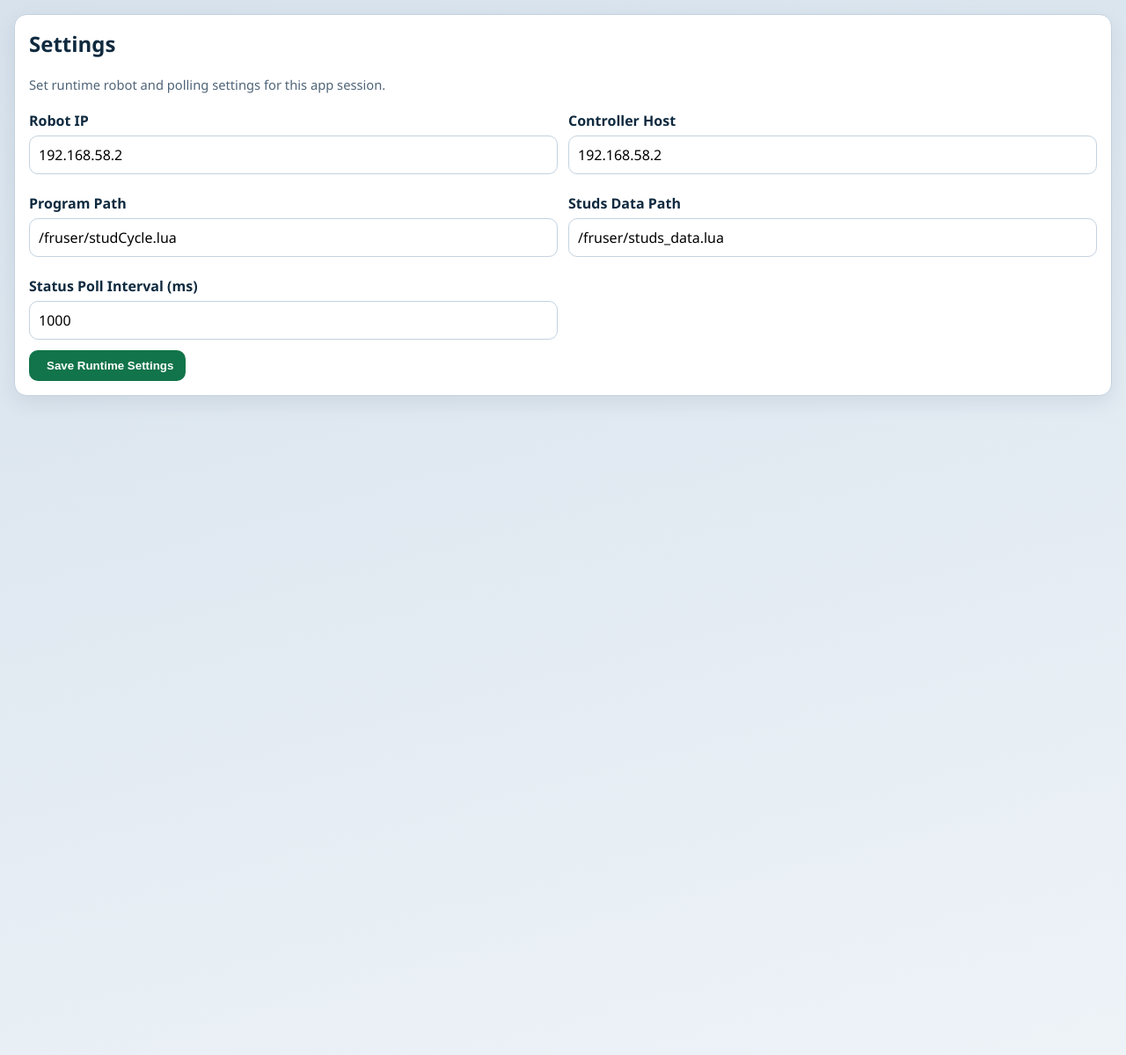
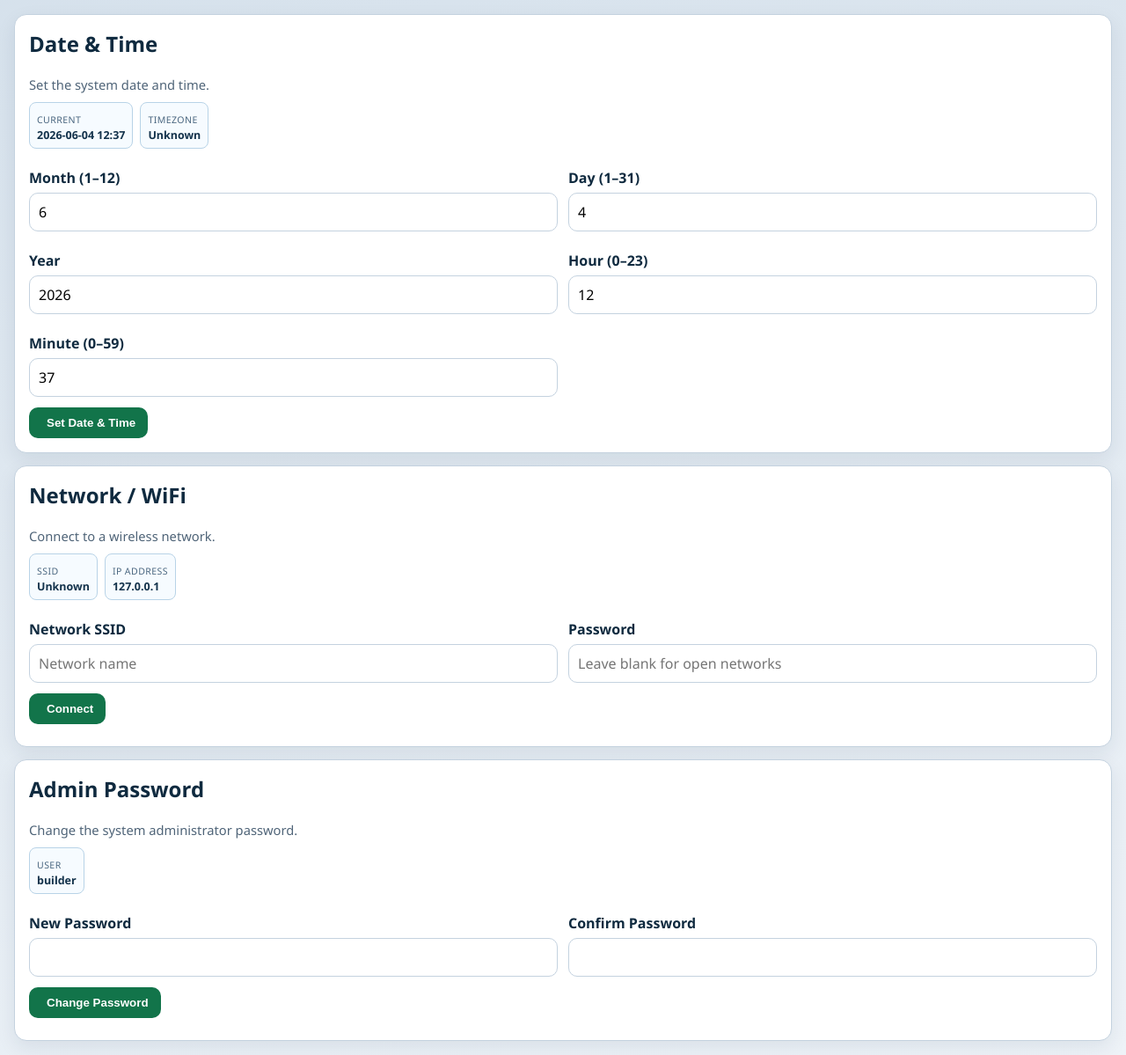
Before and after one commit to gagesmith3/WeldFlex, a Flask app: page /settings in a window 1280 px wide. Shown: the part 118-1317 px from the top of the page at 88% size. Run offline with Flask 3, Linux system fonts and the light colour scheme; data that the repository does not hold is empty; some libraries are stand-ins or nearby versions.

Commit message:
Settings and diagnostics page improvements
- Add system info helper (datetime, timezone, wifi SSID, IP, user) for General Settings
- Expand robot diagnostics page with additional status fields
- Rework settings.html layout for cleaner General/Advanced sections
- Minor keyboard.js and ui.html fixes

Co-authored-by: Copilot <223556219+Copilot@users.noreply.github.com>

```diff
--- a/backend/app.py
+++ b/backend/app.py
@@ -1,8 +1,10 @@
 from __future__ import annotations
 
+import getpass
 import json
 import os
 import re
+import socket
 import subprocess
 import threading
 from datetime import datetime, timezone
@@ -37,6 +39,60 @@ try:
 except ImportError:
     from robot_service import WeldFlexRobotService
     from run_state_manager import RunStateManager
+
+
+def _get_system_info() -> dict:
+    """Gather live system info for the General Settings page."""
+    now = datetime.now()
+    info = {
+        "datetime": now.strftime("%Y-%m-%d %H:%M"),
+        "month": str(now.month),
+        "day": str(now.day),
+        "year": str(now.year),
+        "hour": str(now.hour),
+        "minute": str(now.minute),
+        "timezone": "Unknown",
+        "ssid": "Unknown",
+        "ip_address": "Unknown",
+        "sys_user": "Unknown",
+    }
+    try:
+        tz = subprocess.check_output(
+            ["timedatectl", "show", "--property=Timezone", "--value"],
+            text=True, timeout=3,
+        ).strip()
+        if tz:
+            info["timezone"] = tz
+    except Exception:
+        pass
+    try:
+        wifi_out = subprocess.check_output(
+            ["nmcli", "-t", "-f", "active,ssid", "dev", "wifi"],
+            text=True, timeout=3,
+        )
+        for line in wifi_out.splitlines():
+            if line.startswith("yes:"):
+                info["ssid"] = line[4:].strip() or "Unknown"
+                break
+    except Exception:
+        pass
+    try:
+        hostname_out = subprocess.check_output(
+            ["hostname", "-I"], text=True, timeout=3
+        ).strip()
+        ip = hostname_out.split()[0] if hostname_out.split() else None
+        if ip:
+            info["ip_address"] = ip
+    except Exception:
+        try:
+            info["ip_address"] = socket.gethostbyname(socket.gethostname())
+        except Exception:
+            pass
+    try:
+        info["sys_user"] = getpass.getuser()
+    except Exception:
+        pass
+    return info
 
 
 def create_app() -> Flask:
@@ -399,11 +455,12 @@ def create_app() -> Flask:
             "robot_diagnostics.html",
             page_title="Robot Diagnostics",
             status_interval_ms=runtime_settings["status_interval_ms"],
+            settings=runtime_settings,
         )
 
     @app.get("/settings")
     def settings() -> Any:
-        return render_template("settings.html", page_title="Settings", settings=runtime_settings)
+        return render_template("settings.html", page_title="Settings", sys_info=_get_system_info())
 
     @app.get("/calibration")
     def calibration() -> Any:
@@ -894,7 +951,96 @@ def create_app() -> Flask:
                 payload={"error": str(exc)},
             )
 
-    @app.get("/api/health")
+    @app.post("/ui/settings/datetime")
+    def ui_settings_datetime() -> Any:
+        try:
+            month = request.form.get("month", "").strip()
+            day = request.form.get("day", "").strip()
+            year = request.form.get("year", "").strip()
+            hour = request.form.get("hour", "").strip()
+            minute = request.form.get("minute", "").strip()
+            if not all([month, day, year, hour, minute]):
+                raise ValueError("All date and time fields are required.")
+            dt_str = f"{int(year):04d}-{int(month):02d}-{int(day):02d} {int(hour):02d}:{int(minute):02d}:00"
+            subprocess.check_call(
+                ["sudo", "timedatectl", "set-time", dt_str],
+                timeout=10,
+            )
+            return render_template(
+                "partials/command_result.html",
+                ok=True,
+                title="Date & Time",
+                payload={"message": f"System time set to {dt_str}."},
+            )
+        except Exception as exc:
+            return render_template(
+                "partials/command_result.html",
+                ok=False,
+                title="Date & Time",
+                payload={"error": str(exc)},
+            )
+
+    @app.post("/ui/settings/wifi")
+    def ui_settings_wifi() -> Any:
+        try:
+            ssid = request.form.get("ssid", "").strip()
+            password = request.form.get("wifi_password", "").strip()
+            if not ssid:
+                raise ValueError("SSID is required.")
+            cmd = ["sudo", "nmcli", "device", "wifi", "connect", ssid]
+            if password:
+                cmd += ["password", password]
+            subprocess.check_call(cmd, timeout=30)
+            return render_template(
+                "partials/command_result.html",
+                ok=True,
+                title="Network / WiFi",
+                payload={"message": f"Connected to '{ssid}'."},
+            )
+        except Exception as exc:
+            return render_template(
+                "partials/command_result.html",
+                ok=False,
+                title="Network / WiFi",
+                payload={"error": str(exc)},
+            )
+
+    @app.post("/ui/settings/password")
+    def ui_settings_password() -> Any:
+        try:
+            new_password = request.form.get("new_password", "")
+            confirm_password = request.form.get("confirm_password", "")
+            if not new_password:
+                raise ValueError("New password is required.")
+            if new_password != confirm_password:
+                raise ValueError("Passwords do not match.")
+            if len(new_password) < 6:
+                raise ValueError("Password must be at least 6 characters.")
+            sys_user = getpass.getuser()
+            proc = subprocess.run(
+                ["sudo", "chpasswd"],
+                input=f"{sys_user}:{new_password}\n",
+                capture_output=True,
+                text=True,
+                timeout=10,
+            )
+            if proc.returncode != 0:
+                raise RuntimeError(proc.stderr.strip() or "chpasswd failed.")
+            return render_template(
+                "partials/command_result.html",
+                ok=True,
+                title="Admin Password",
+                payload={"message": "Password changed successfully."},
+            )
+        except Exception as exc:
+            return render_template(
+                "partials/command_result.html",
+                ok=False,
+                title="Admin Password",
+                payload={"error": str(exc)},
+            )
+
+
     def health() -> Any:
         return jsonify({"ok": True})
 
--- a/backend/static/css/operator.css
+++ b/backend/static/css/operator.css
@@ -403,11 +403,13 @@ input, textarea, select, [contenteditable] {
 
 .home-nav-card h3 {
   margin: 0;
+  font-size: 1.15rem;
 }
 
 .home-nav-card p {
   margin: 8px 0 0;
   color: var(--muted);
+  font-size: 0.9rem;
 }
 
 .nav-card-cta {
@@ -423,8 +425,8 @@ input, textarea, select, [contenteditable] {
 }
 
 .home-nav-icon {
-  width: 34px;
-  height: 34px;
+  width: 44px;
+  height: 44px;
   display: inline-flex;
   align-items: center;
   justify-content: center;
@@ -788,6 +790,19 @@ select {
 
 .settings-actions {
   grid-column: 1 / -1;
+}
+
+.settings-sections {
+  display: flex;
+  flex-direction: column;
+  gap: 14px;
+}
+
+.sys-info-row {
+  display: flex;
+  flex-wrap: wrap;
+  gap: 8px;
+  margin-bottom: 12px;
 }
 
 .row-num {
@@ -1079,8 +1094,8 @@ pre {
   .home-nav-grid { flex: 1; grid-template-columns: 1fr; grid-template-rows: repeat(4, 1fr); gap: 6px; }
   .home-nav-card { padding: 8px 10px; display: flex; flex-direction: row; align-items: center; gap: 8px; }
   .home-nav-card p { display: none; }
-  .home-nav-card h3 { font-size: 0.82rem; margin: 0; white-space: nowrap; overflow: hidden; text-overflow: ellipsis; }
-  .home-nav-icon { width: 26px; height: 26px; margin-bottom: 0; border-radius: 8px; flex-shrink: 0; }
+  .home-nav-card h3 { font-size: 0.95rem; margin: 0; white-space: nowrap; overflow: hidden; text-overflow: ellipsis; }
+  .home-nav-icon { width: 34px; height: 34px; margin-bottom: 0; border-radius: 8px; flex-shrink: 0; }
   .nav-card-cta { margin-top: 0; margin-left: auto; padding: 4px 10px; font-size: 0.72rem; flex-shrink: 0; }
 
   /* Metric cards: side-by-side instead of stacked */
--- a/backend/static/js/keyboard.js
+++ b/backend/static/js/keyboard.js
@@ -50,11 +50,16 @@
     });
     shifted = false;
     syncShift();
+    requestAnimationFrame(function () {
+      document.documentElement.style.scrollPaddingBottom = kbd.offsetHeight + 'px';
+      if (active) active.scrollIntoView({ block: 'nearest', behavior: 'smooth' });
+    });
   }
 
   function hideKbd() {
     kbd.classList.add('wf-kbd-hidden');
     kbd.setAttribute('aria-hidden', 'true');
+    document.documentElement.style.scrollPaddingBottom = '';
   }
 
   function handleKey(key) {
--- a/backend/templates/components/ui.html
+++ b/backend/templates/components/ui.html
@@ -61,7 +61,7 @@
 
 {% macro nav_card(href, icon, title, description, cta_label=None) -%}
 <a class="home-nav-card" href="{{ href }}">
-  <div class="home-nav-icon">{{ icon_safe(icon, fallback='circle', width=18, height=18) }}</div>
+  <div class="home-nav-icon">{{ icon_safe(icon, fallback='circle', width=24, height=24) }}</div>
   <h3>{{ title }}</h3>
   <p>{{ description }}</p>
   {% if cta_label %}<span class="nav-card-cta">{{ cta_label }}</span>{% endif %}
--- a/backend/templates/settings.html
+++ b/backend/templates/settings.html
@@ -1,35 +1,91 @@
 {% extends "base.html" %}
-{% from "components/ui.html" import action_button, panel_shell, result_mount with context %}
+{% from "components/ui.html" import action_button, panel_shell, status_chip with context %}
 
 {% block body %}
 <div class="page-body">
-  {% call panel_shell('Settings', 'Set runtime robot and polling settings for this app session.', class_name='settings-shell') %}
-    <form class="settings-grid" hx-post="/ui/settings/save" hx-target="#toast-rack" hx-swap="innerHTML">
+  <div class="settings-sections">
+
+    {# ── Date & Time ── #}
+    {% call panel_shell('Date & Time', 'Set the system date and time.', class_name='settings-shell') %}
+      <div class="sys-info-row">
+        {{ status_chip('Current', sys_info.datetime, compact=true) }}
+        {{ status_chip('Timezone', sys_info.timezone, compact=true) }}
+      </div>
+      <form class="settings-grid" hx-post="/ui/settings/datetime" hx-target="#toast-rack" hx-swap="innerHTML">
         <div>
-        <label for="robot_ip">Robot IP</label>
-        <input id="robot_ip" name="robot_ip" type="text" inputmode="none" data-kbd="alpha" value="{{ settings.robot_ip }}" required>
+          <label for="s_month">Month (1–12)</label>
+          <input id="s_month" name="month" type="text" inputmode="none" data-kbd="num"
+                 value="{{ sys_info.month }}" required>
         </div>
         <div>
-        <label for="controller_host">Controller Host</label>
-        <input id="controller_host" name="controller_host" type="text" inputmode="none" data-kbd="alpha" value="{{ settings.controller_host }}" required>
+          <label for="s_day">Day (1–31)</label>
+          <input id="s_day" name="day" type="text" inputmode="none" data-kbd="num"
+                 value="{{ sys_info.day }}" required>
         </div>
         <div>
-        <label for="program_path">Program Path</label>
-        <input id="program_path" name="program_path" type="text" inputmode="none" data-kbd="alpha" value="{{ settings.program_path }}" required>
+          <label for="s_year">Year</label>
+          <input id="s_year" name="year" type="text" inputmode="none" data-kbd="num"
+                 value="{{ sys_info.year }}" required>
         </div>
         <div>
-        <label for="studs_data_path">Studs Data Path</label>
-        <input id="studs_data_path" name="studs_data_path" type="text" inputmode="none" data-kbd="alpha" value="{{ settings.studs_data_path }}" required>
+          <label for="s_hour">Hour (0–23)</label>
+          <input id="s_hour" name="hour" type="text" inputmode="none" data-kbd="num"
+                 value="{{ sys_info.hour }}" required>
         </div>
         <div>
-        <label for="status_interval_ms">Status Poll Interval (ms)</label>
-        <input id="status_interval_ms" name="status_interval_ms" type="text" inputmode="none" data-kbd="num" value="{{ settings.status_interval_ms }}" required>
+          <label for="s_minute">Minute (0–59)</label>
+          <input id="s_minute" name="minute" type="text" inputmode="none" data-kbd="num"
+                 value="{{ sys_info.minute }}" required>
         </div>
-
         <div class="settings-actions">
-        {{ action_button('Save Runtime Settings', variant='run', icon='save', button_type='submit') }}
+          {{ action_button('Set Date & Time', variant='run', icon='clock', button_type='submit') }}
         </div>
       </form>
     {% endcall %}
+
+    {# ── Network / WiFi ── #}
+    {% call panel_shell('Network / WiFi', 'Connect to a wireless network.', class_name='settings-shell') %}
+      <div class="sys-info-row">
+        {{ status_chip('SSID', sys_info.ssid, compact=true) }}
+        {{ status_chip('IP Address', sys_info.ip_address, compact=true) }}
+      </div>
+      <form class="settings-grid" hx-post="/ui/settings/wifi" hx-target="#toast-rack" hx-swap="innerHTML">
+        <div>
+          <label for="s_ssid">Network SSID</label>
+          <input id="s_ssid" name="ssid" type="text" inputmode="none" data-kbd="alpha"
+                 placeholder="Network name" required>
+        </div>
+        <div>
+          <label for="s_wifi_pw">Password</label>
+          <input id="s_wifi_pw" name="wifi_password" type="text" inputmode="none" data-kbd="alpha"
+                 placeholder="Leave blank for open networks">
+        </div>
+        <div class="settings-actions">
+          {{ action_button('Connect', variant='run', icon='wifi', button_type='submit') }}
+        </div>
+      </form>
+    {% endcall %}
+
+    {# ── Admin Password ── #}
+    {% call panel_shell('Admin Password', 'Change the system administrator password.', class_name='settings-shell') %}
+      <div class="sys-info-row">
+        {{ status_chip('User', sys_info.sys_user, compact=true) }}
+      </div>
+      <form class="settings-grid" hx-post="/ui/settings/password" hx-target="#toast-rack" hx-swap="innerHTML">
+        <div>
+          <label for="s_newpw">New Password</label>
+          <input id="s_newpw" name="new_password" type="text" inputmode="none" data-kbd="alpha" required>
+        </div>
+        <div>
+          <label for="s_confirmpw">Confirm Password</label>
+          <input id="s_confirmpw" name="confirm_password" type="text" inputmode="none" data-kbd="alpha" required>
+        </div>
+        <div class="settings-actions">
+          {{ action_button('Change Password', variant='run', icon='key-round', button_type='submit') }}
+        </div>
+      </form>
+    {% endcall %}
+
+  </div>
 </div>
 {% endblock %}
```
Also changed, not shown: backend/templates/robot_diagnostics.html (+39 -4 lines). Lines whose indentation alone changed are shown as unchanged.
